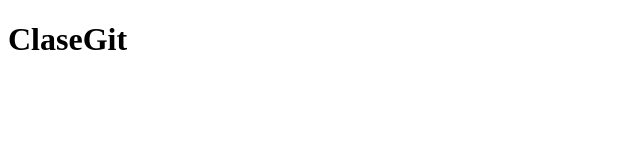
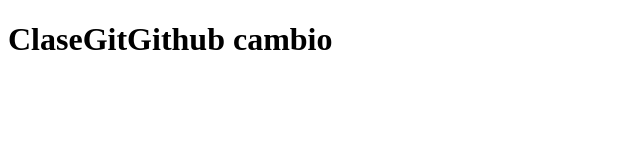
Before and after one commit to Aarlina/ClaseGit23536, a plain HTML site: page index.html in a window 1280 px wide. Shown: the whole page, without its empty margins (0-640 px from the left). Drawn offline with Linux system fonts and the light colour scheme.

Commit message:
segundo commit

```diff
--- a/index.html
+++ b/index.html
@@ -6,6 +6,6 @@
     <title>ClaseGit</title>
 </head>
 <body>
-    <h1>ClaseGit</h1>
+    <h1>ClaseGitGithub cambio</h1>
 </body>
 </html>
```
